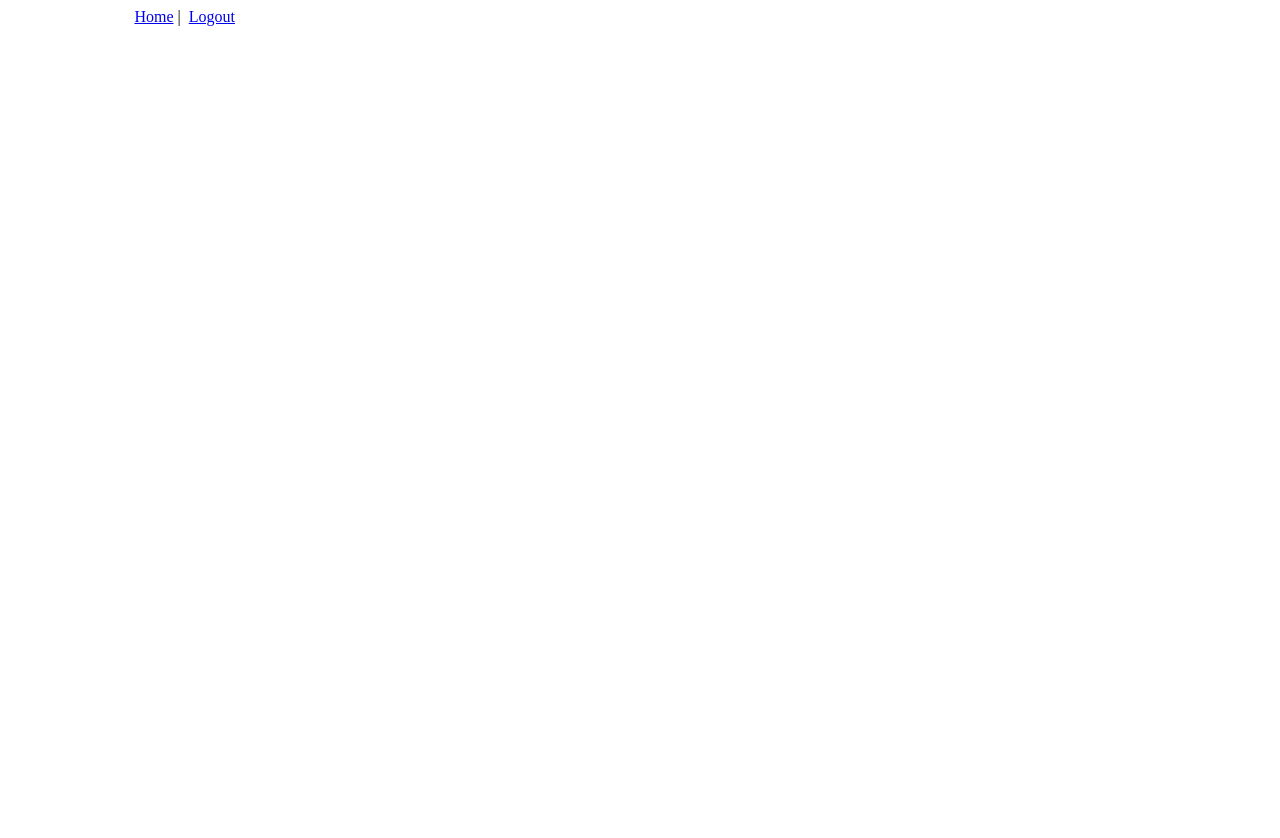
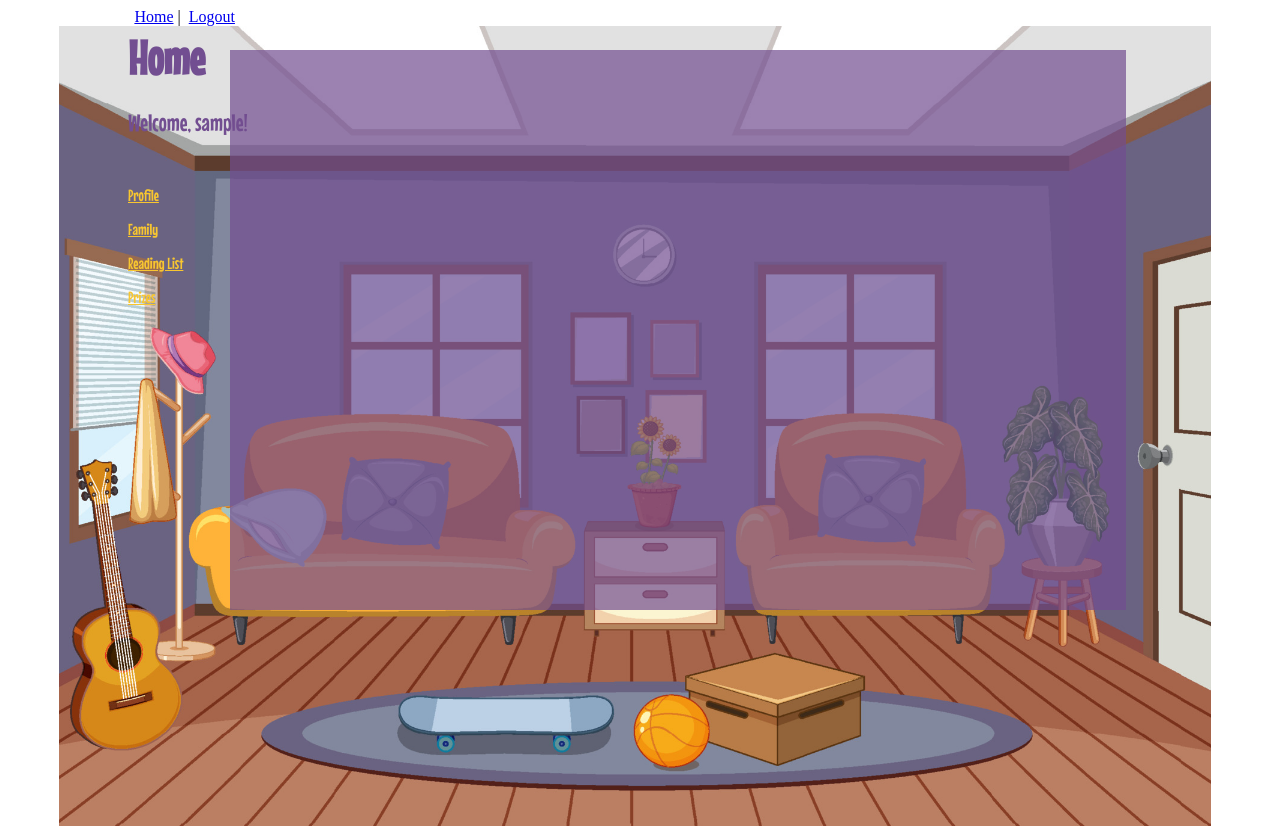
Before and after one commit to avianscript/Bookworm_App_Capstone, a Vue app in the folder vue/: page /prizes in a window 1280 px wide. Before the commit the page ends 800 px from the top, so only its background shows below. Built offline with nearby package versions, Linux system fonts and the light colour scheme; sample sign-in values are in the browser's storage.

Commit message:
temporary prize page

```diff
--- a/vue/src/App.vue
+++ b/vue/src/App.vue
@@ -27,8 +27,4 @@
   url(./fonts/Pangolin-Regular.ttf) format("truetype");
 }
 
-body {
-  cursor: url(/public/worm.png), auto;
-}
-
 </style>
--- a/vue/src/router/index.js
+++ b/vue/src/router/index.js
@@ -9,6 +9,7 @@ import Family from '../views/Family.vue'
 import Profile from '../views/Profile.vue'
 import ActionCompleted from '../views/ActionCompleted.vue'
 import ReadingList from '../views/ReadingList.vue'
+import Prizes from '../views/Prizes.vue'
 
 Vue.use(Router)
 
@@ -88,6 +89,14 @@ const router = new Router({
       meta: {
         requiresAuth: true
       }
+    },
+    {
+      path: "/prizes",
+      name: "prizes",
+      component: Prizes,
+      meta: {
+        requiresAuth: true
+      }
     }
 
   ]
--- a/vue/src/views/Home.vue
+++ b/vue/src/views/Home.vue
@@ -9,7 +9,7 @@
     <p><router-link class="profilelink" v-bind:to="{name: 'profile'}">Profile</router-link> </p>
     <router-link class="familylink" :to="{ name: 'family'}">Family</router-link>
     <p><router-link class="readinglistlink" :to="{ name: 'readingList' }">Reading List</router-link></p>
-    <p>Prizes</p>
+    <p><router-link class="prizeslink" :to="{ name: 'prizes' }">Prizes</router-link></p>
   </div>
   </div>
 </template>
@@ -68,7 +68,8 @@ height: 90vh;
 }
 
 .profilelink,
-.readinglistlink {
+.readinglistlink,
+.prizeslink {
       color: #F8C630;
 
 }
--- /dev/null
+++ b/vue/src/views/Prizes.vue
@@ -0,0 +1,67 @@
+<template>
+<div>
+    <img class="homebackground" src="living-room.jpg">
+        <div class="home">
+            <h1>Home</h1>
+            <p>Welcome, {{username}}!</p>
+        </div>
+        <div class="nav">
+            <p><router-link class="profilelink" v-bind:to="{name: 'profile'}">Profile</router-link> </p>
+            <router-link class="familylink" :to="{ name: 'family'}">Family</router-link>
+            <p><router-link class="readinglistlink" :to="{ name: 'readingList' }">Reading List</router-link></p>
+            <p><router-link class="prizeslink" :to="{ name: 'prizes' }">Prizes</router-link></p>
+        </div>
+         <div class="prizewindow">
+        </div>
+        <div class="familymembers">
+        </div>
+</div>
+</template>
+
+<script>
+    export default {
+        data() {
+            return {
+            username: this.$store.state.user.username,
+             }
+        }
+    };
+</script>
+
+<style scoped>
+    .homebackground {
+        width: 90vw;
+        height: 100vh;
+        padding-left: 4%;
+    }
+
+    .home {
+  position:absolute;
+  top:20px;
+  left: 10%;
+  color: #724E91;
+  text-decoration: none;
+  font-family: "Mouse Memoirs", sans-serif;
+  font-size: 150%;
+}
+
+.familymembers {
+  height: 50%;
+  width: 50%;
+  background-color: #22162b;
+  position: relative;
+  margin: 0 auto;
+  color: white;
+}
+
+.prizewindow {
+  text-align: center;
+  position: absolute;
+  top: 50px;
+  left: 18%;
+  background: rgba(114, 78, 145, 0.7);
+  height: 70vh;
+  width: 70vw;
+}
+
+</style>
```
